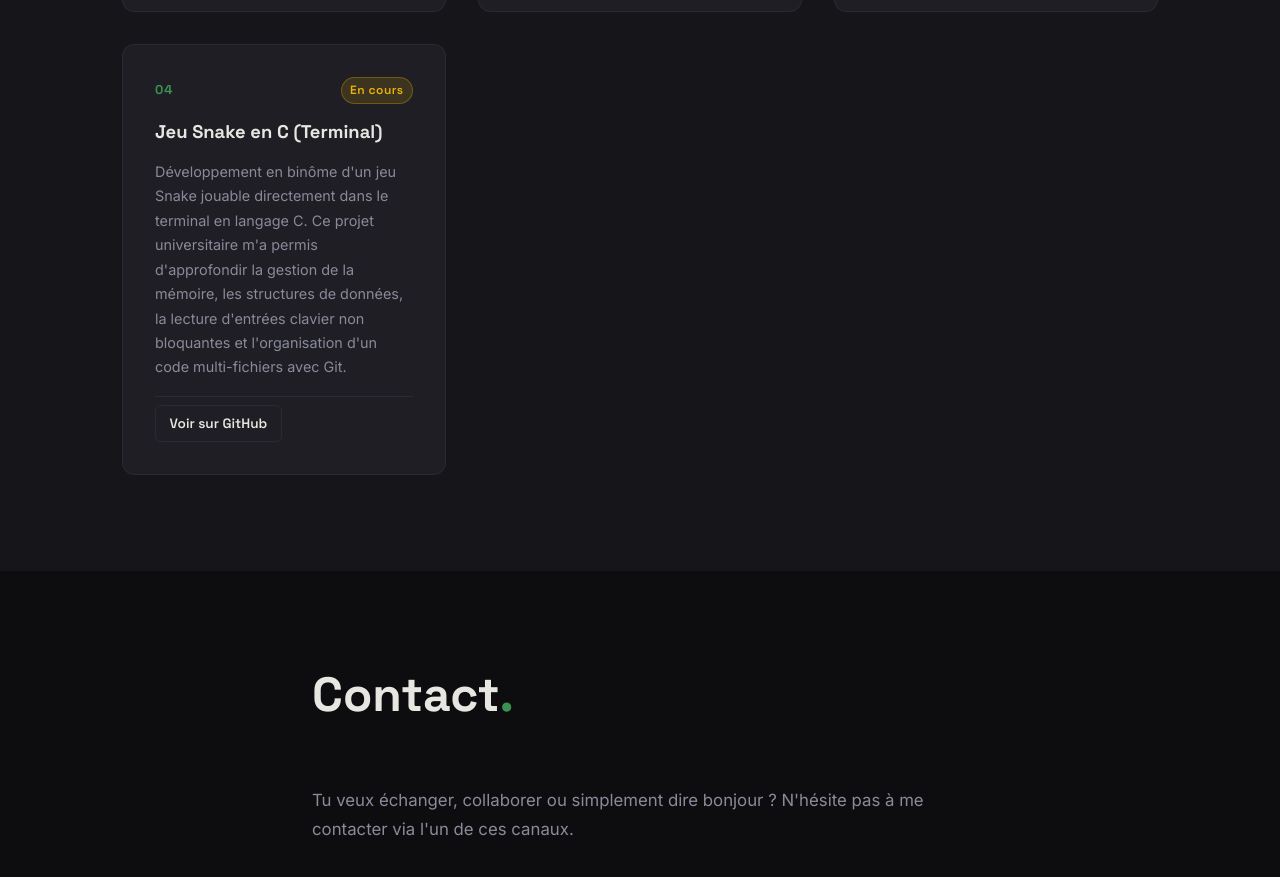
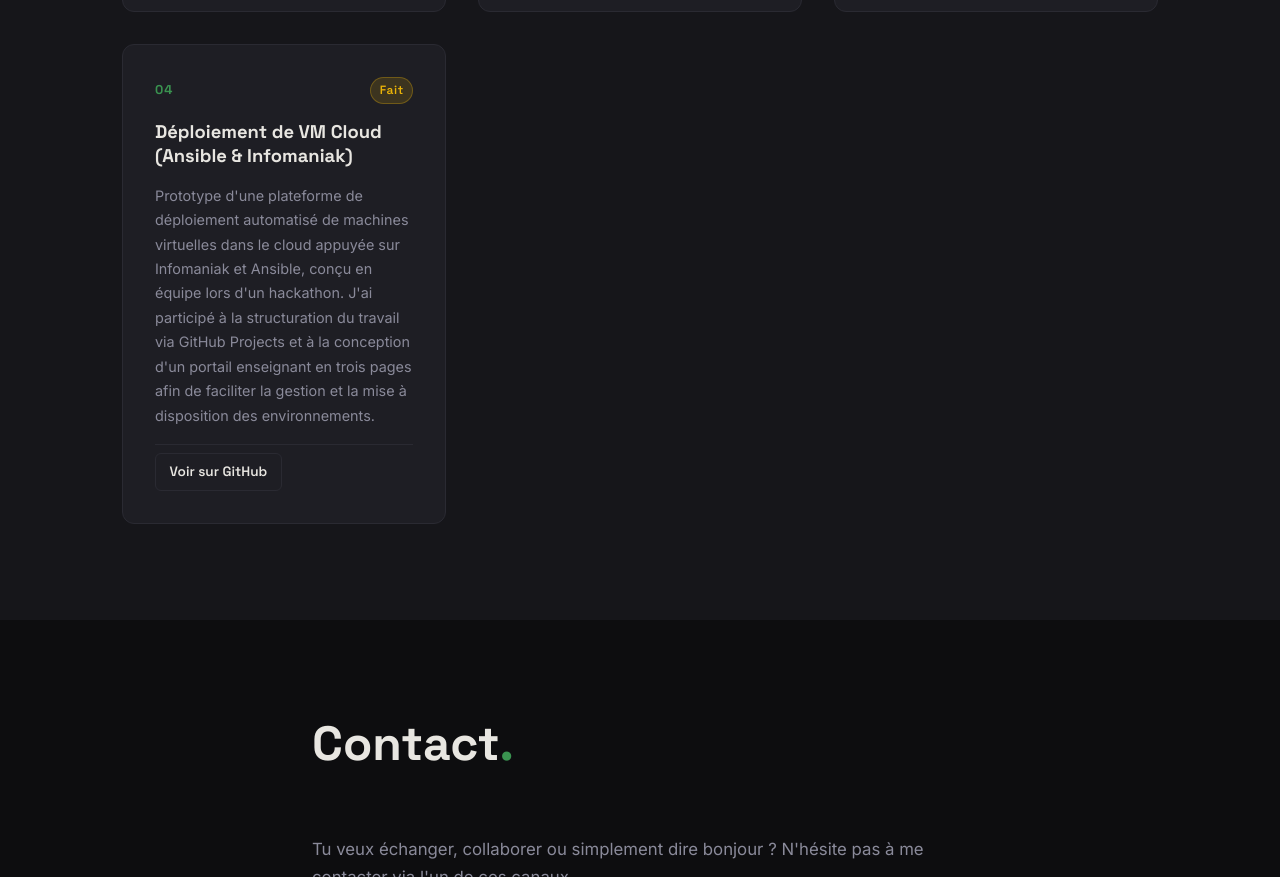
Before and after one commit to dwarkag24-collab/Mon-portfolio, a plain HTML site: page index.html in a window 1280 px wide. Shown: the part 2308-3185 px from the top of the page. Drawn offline with Linux system fonts and the light colour scheme.

Commit message:
Update index.html

```diff
--- a/index.html
+++ b/index.html
@@ -185,15 +185,15 @@
             <div class="project-card__header">
               <span class="project-card__number">04</span>
               <div class="project-card__tags">
-                <span class="tag tag--wip">En cours</span>
+                <span class="tag tag--wip">Fait</span>
               </div>
             </div>
-            <h3 class="project-card__title">Jeu Snake en C (Terminal)</h3>
+            <h3 class="project-card__title">Déploiement de VM Cloud (Ansible & Infomaniak)</h3>
             <p class="project-card__desc">
-              Développement en binôme d'un jeu Snake jouable directement dans le terminal en langage C. Ce projet universitaire m'a permis d'approfondir la gestion de la mémoire, les structures de données, la lecture d'entrées clavier non bloquantes et l'organisation d'un code multi-fichiers avec Git.
+              Prototype d'une plateforme de déploiement automatisé de machines virtuelles dans le cloud appuyée sur Infomaniak et Ansible, conçu en équipe lors d'un hackathon. J'ai participé à la structuration du travail via GitHub Projects et à la conception d'un portail enseignant en trois pages afin de faciliter la gestion et la mise à disposition des environnements.
             </p>
             <div class="project-card__footer">
-              <a href="https://github.com/dwarkag24-collab" target="_blank" rel="noopener" class="btn btn--sm btn--ghost">Voir sur GitHub</a>
+              <a href="https://github.com/marcusmolnarjensen-arch/Hackaton-juin-2026.git" target="_blank" rel="noopener" class="btn btn--sm btn--ghost">Voir sur GitHub</a>
             </div>
           </article>
 
```
